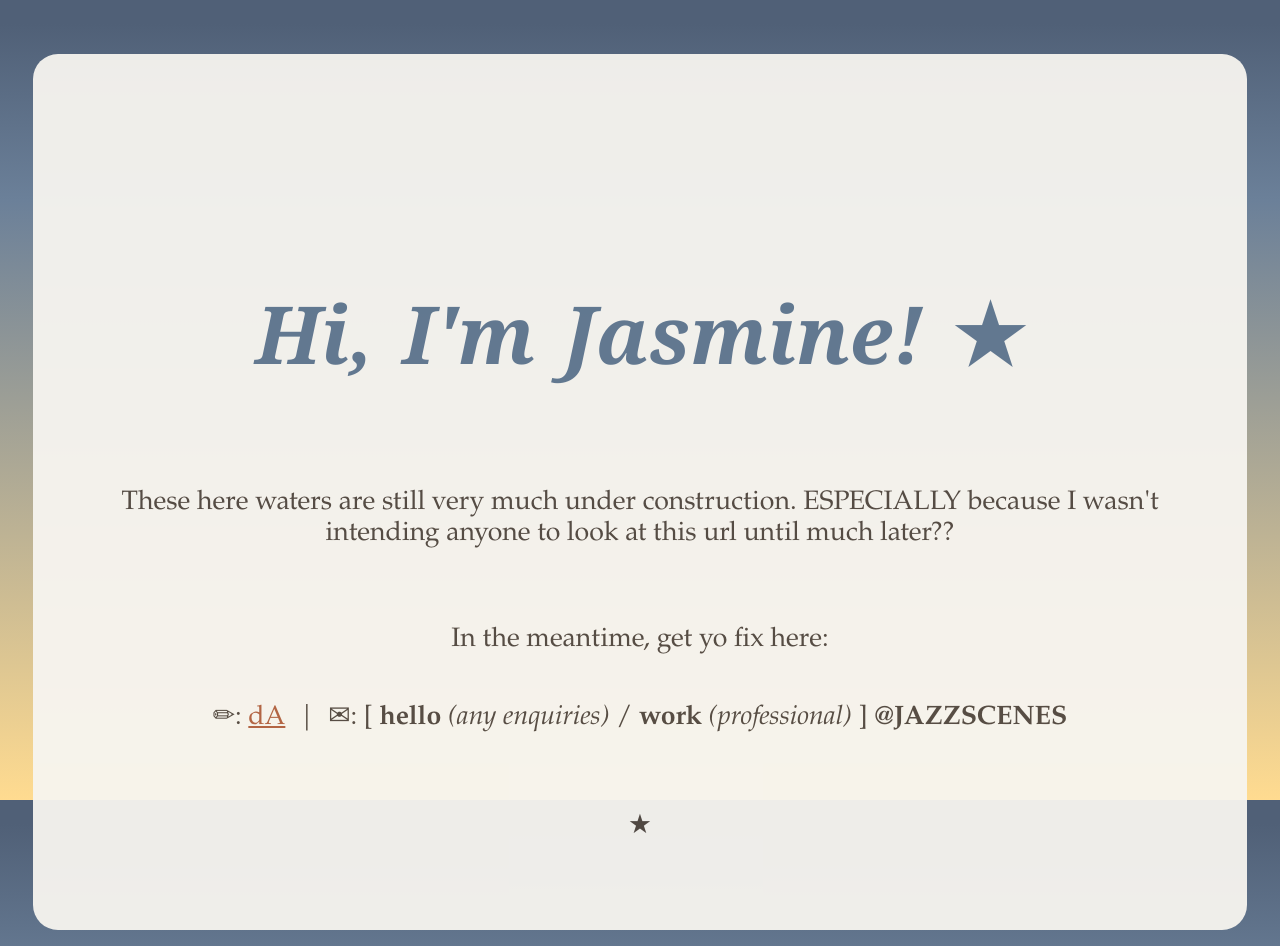
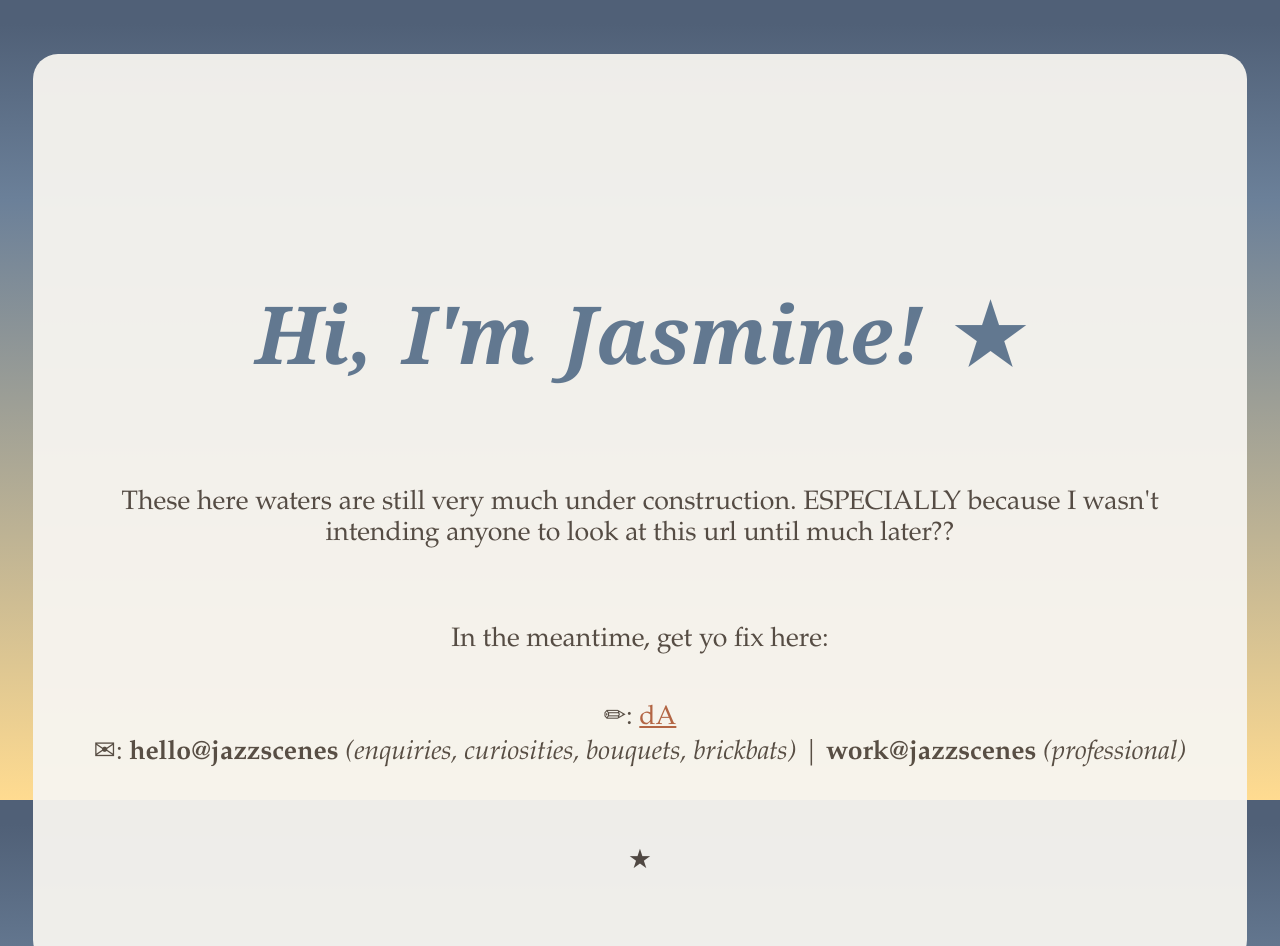
Before and after one commit to threetimesover/threetimesover.github.io, a plain HTML site: page index.html in a window 1280 px wide. Shown: the top 946 px of the page. Drawn offline with Linux system fonts and the light colour scheme.

Commit message:
Update index.html

```diff
--- a/index.html
+++ b/index.html
@@ -41,6 +41,7 @@ padding: 2.8em 0.1em 0 0.1em;
 
 p {padding: 1.8em 2em 0em 2em;}
 a {color:#B06040;}
+a em {color:#A79070;}
 .narrower {padding-top:0.6em;}
 
 </style></head>
@@ -54,7 +55,8 @@ a {color:#B06040;}
 
 <p />In the meantime, get yo fix here:
 
-<p class="narrower">✏: <a href="http://happypants3.deviantart.com">dA</a>&nbsp; | &nbsp;✉: [ <strong>hello</strong> <em>(any enquiries)</em> / <strong>work</strong> <em>(professional)</em> ] <strong>@JAZZSCENES</strong></p>
+<p class="narrower">✏: <a href="http://happypants3.deviantart.com">dA</a>
+<br />✉: <b>hello@jazzscenes</b> <em>(enquiries, curiosities, bouquets, brickbats)</em> | <b>work@jazzscenes</b> <em>(professional)</em></a></p>
 
 <p />&#9733;
 </div>
```
